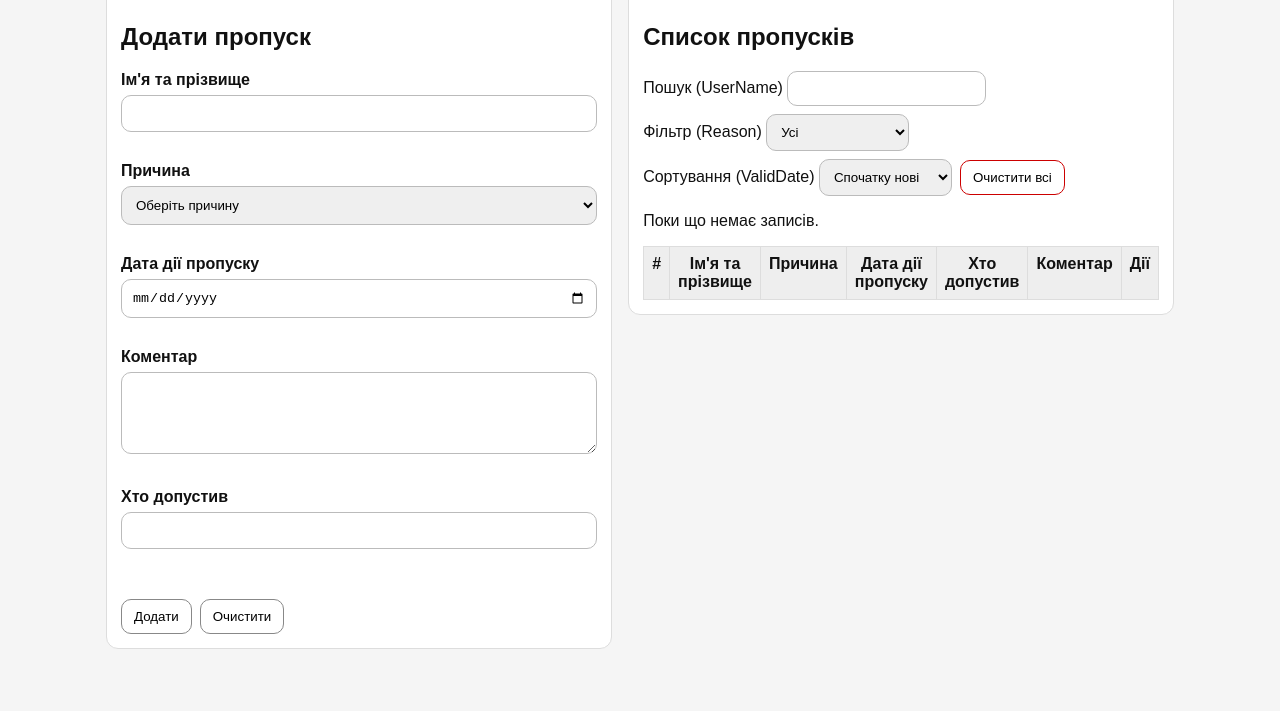
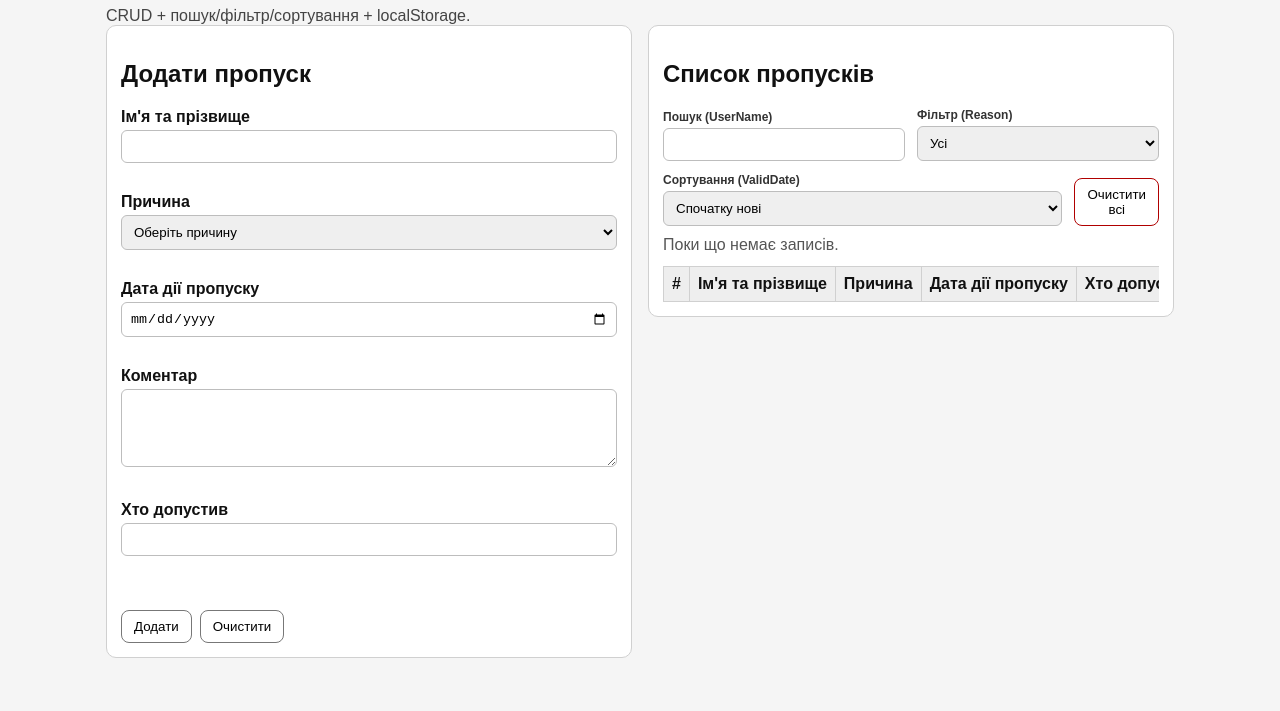
Before and after one commit to MichaelT-cyber/lr1, a plain HTML site: page frontend/excellent/index.html in a window 1280 px wide. Shown: the part 89-800 px from the top of the page. Drawn offline with Linux system fonts and the light colour scheme.

Commit message:
styles.css

```diff
--- a/frontend/excellent/styles.css
+++ b/frontend/excellent/styles.css
@@ -1,8 +1,8 @@
 * { box-sizing: border-box; }
 
 body {
+  font-family: Arial, sans-serif;
   margin: 0;
-  font-family: Arial, sans-serif;
   background: #f5f5f5;
   color: #111;
 }
@@ -13,25 +13,6 @@ body {
   padding: 16px;
 }
 
-.topbar {
-  display: flex;
-  justify-content: space-between;
-  align-items: center;
-  gap: 12px;
-  margin-bottom: 14px;
-}
-
-h1 { margin: 0; font-size: 32px; }
-.hint { margin: 6px 0 0; color: #555; }
-
-.badge {
-  padding: 8px 12px;
-  border: 1px solid #ccc;
-  border-radius: 999px;
-  background: #fff;
-  font-weight: 700;
-}
-
 .layout {
   display: flex;
   gap: 16px;
@@ -39,99 +20,82 @@ h1 { margin: 0; font-size: 32px; }
 }
 
 .card {
+  background: #fff;
+  border: 1px solid #d0d0d0;
+  border-radius: 10px;
+  padding: 14px;
   flex: 1;
-  background: #fff;
-  border: 1px solid #ddd;
-  border-radius: 12px;
-  padding: 14px;
+  min-width: 320px;
 }
 
-.subhint {
-  margin: -6px 0 12px;
-  color: #666;
-  font-size: 14px;
-}
+.hint { margin: 6px 0 0; color: #444; }
 
 .field { margin-bottom: 12px; }
 
-.field label {
+label {
   display: block;
-  margin-bottom: 6px;
-  font-weight: 700;
+  margin-bottom: 4px;
+  font-weight: 600;
 }
 
-.field input,
-.field select,
-.field textarea {
+input, select, textarea {
   width: 100%;
-  padding: 10px;
-  border: 1px solid #bbb;
-  border-radius: 10px;
+  padding: 8px;
+  border: 1px solid #bdbdbd;
+  border-radius: 6px;
 }
+
+.invalid { border-color: #c00; }
+
+.error-text {
+  margin: 4px 0 0;
+  font-size: 12px;
+  color: #c00;
+  min-height: 14px;
+}
+
+.form-error { margin-top: 8px; }
 
 .buttons {
   display: flex;
-  flex-wrap: wrap;
   gap: 8px;
-  margin-top: 6px;
+  margin-top: 10px;
 }
 
 button {
-  padding: 9px 12px;
-  border: 1px solid #888;
-  border-radius: 10px;
+  padding: 8px 12px;
+  border: 1px solid #777;
+  border-radius: 8px;
+  background: #fff;
   cursor: pointer;
-  background: #fff;
 }
 
-button:disabled { opacity: .6; cursor: not-allowed; }
-button.danger { border-color: #c00; }
-button.ghost { border-style: dashed; }
+button.danger { border-color: #b00000; }
 
 .toolbar {
   display: flex;
-  gap: 8px;
-  align-items: center;
   flex-wrap: wrap;
+  gap: 12px;
   margin-bottom: 10px;
+  align-items: flex-end;
 }
 
-.toolbar input, .toolbar select {
-  padding: 9px 10px;
-  border: 1px solid #bbb;
-  border-radius: 10px;
-}
+.tool { min-width: 180px; flex: 1; }
 
-.error-text {
-  color: #c00;
+.tool label {
+  display: block;
+  margin-bottom: 4px;
   font-size: 12px;
-  min-height: 14px;
-  margin: 4px 0 0;
-}
-
-.invalid { border-color: #c00 !important; }
-
-.form-msg {
-  margin: 8px 0 0;
-  min-height: 18px;
   color: #333;
 }
 
+.tool-right { flex: 0; min-width: auto; }
+
 .table-wrap { overflow-x: auto; }
 
-table {
-  width: 100%;
-  border-collapse: collapse;
-}
+table { width: 100%; border-collapse: collapse; }
+th, td { border: 1px solid #d0d0d0; padding: 8px; vertical-align: top; }
+th { background: #eee; text-align: left; white-space: nowrap; }
+td.actions { white-space: nowrap; }
 
-th, td {
-  border: 1px solid #ddd;
-  padding: 8px;
-  vertical-align: top;
-}
-
-th { background: #eee; }
-
-@media (max-width: 900px) {
-  .layout { flex-direction: column; }
-}
+.empty { margin: 8px 0 12px; color: #555; }
```
